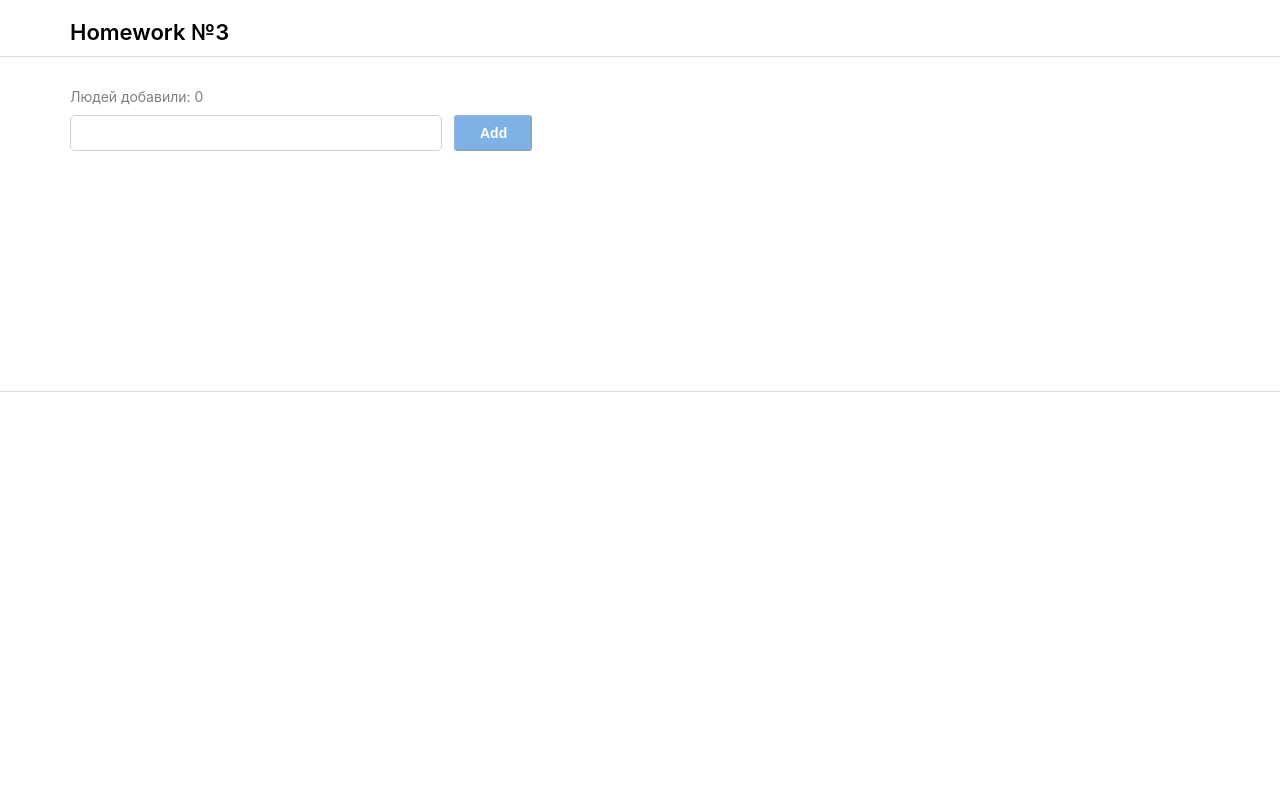
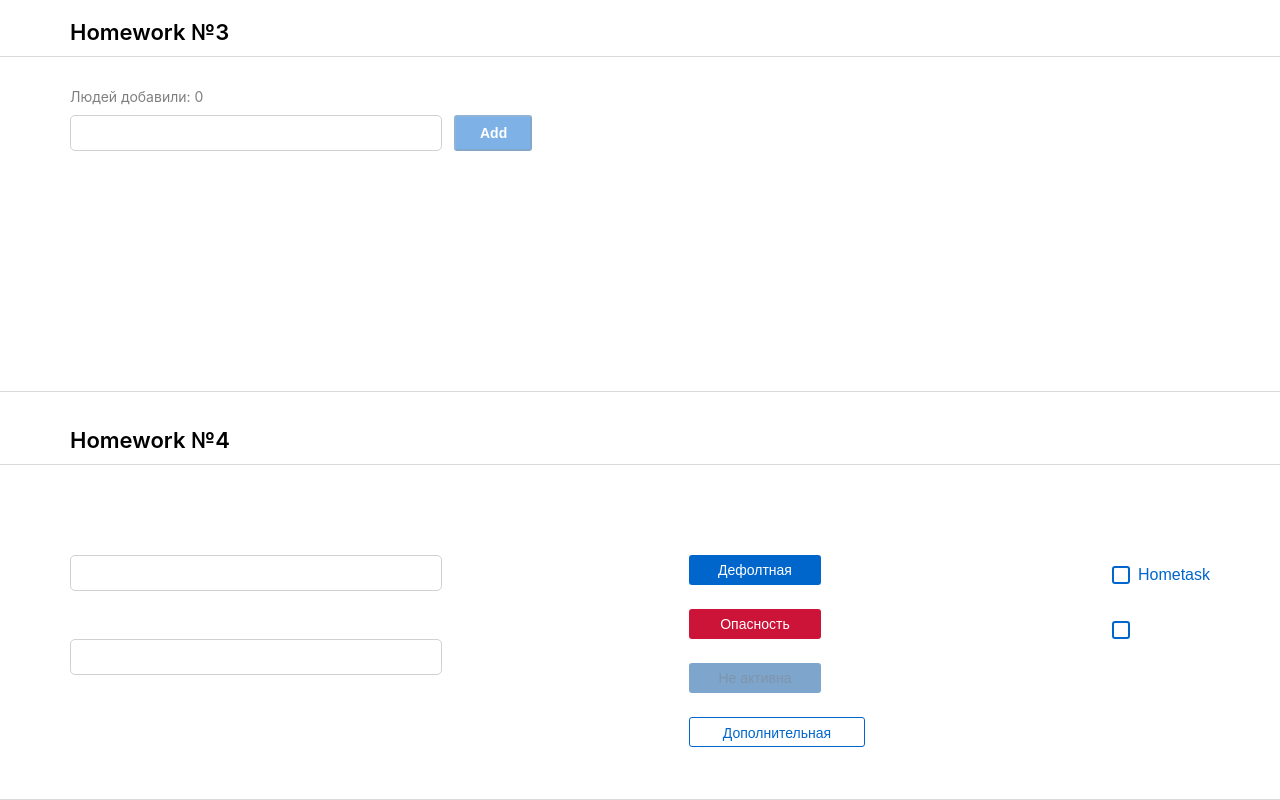
Before and after one commit to ksn-i777/homeworks-by-ignat, a React (Create React App) app: page / in a window 1280 px wide. Shown: the part 850-1650 px from the top of the page. Before the commit the page ends 1242 px from the top, so only its background shows below. Built offline with nearby package versions, Linux system fonts and the light colour scheme.

Commit message:
monday-4

```diff
--- a/src/s1-main/App.tsx
+++ b/src/s1-main/App.tsx
@@ -3,6 +3,7 @@ import s from './App.module.css'
 import HW1 from '../s2-homeworks/hw01/HW1'
 import HW2 from '../s2-homeworks/hw02/HW2'
 import HW3 from '../s2-homeworks/hw03/HW3';
+import HW4 from '../s2-homeworks/hw04/HW4';
 
 function App() {
     return (
@@ -10,7 +11,7 @@ function App() {
             <HW1/>
             <HW2/>
             <HW3/>
-            {/*<HW4/>*/}
+            <HW4/>
 
             {/*при выполнении дз 5 и более - закомментировать здесь дз 1-4, так как они есть внутри дз 5*/}
             {/*<HW5/>*/}
--- a/src/s2-homeworks/hw04/HW4.tsx
+++ b/src/s2-homeworks/hw04/HW4.tsx
@@ -3,16 +3,16 @@ import s2 from '../../s1-main/App.module.css'
 import Stand from './Stand'
 
 /*
-* 1 - понять (и простить) SuperInputText
-* 2 - в зависимости от типа и дизэйбла прицепить нужный класс в SuperButton.tsx (строка 21)
-* 3 - дописать onChangeCallback в SuperCheckbox.tsx чтоб оба чекбокса работали на стенде
-* 4 - сделать стили в соответствии с дизайном
+* 1+ - понять (и простить) SuperInputText
+* 2+ - в зависимости от типа и дизэйбла прицепить нужный класс в SuperButton.tsx (строка 21)
+* 3+ - дописать onChangeCallback в SuperCheckbox.tsx чтоб оба чекбокса работали на стенде
+* 4+ - сделать стили в соответствии с дизайном
 * */
 
 const HW4 = () => {
     return (
-        <div id={'hw4'}>
-            <div className={s2.hwTitle}>Homework #4</div>
+        <div id={'hw4'} className={s2.wrapper}>
+            <div className={s2.hwTitle}>Homework №4</div>
             {/*демонстрация возможностей компонент:*/}
             <div className={s2.hw}>
                 <Stand />
--- a/src/s2-homeworks/hw04/Stand.module.css
+++ b/src/s2-homeworks/hw04/Stand.module.css
@@ -1,23 +1,26 @@
 .stand {
     display: flex;
     justify-content: space-between;
-    align-items: center;
+    align-items: flex-start;
 }
 
 .inputs {
     display: flex;
     flex-direction: column;
     gap: 48px;
+    margin-top: 90px;
 }
 
 .buttons {
     display: flex;
     flex-direction: column;
     gap: 24px;
+    margin-top: 90px;
 }
 
 .checkboxes {
     display: flex;
     flex-direction: column;
     gap: 36px;
+    margin-top: 100px;
 }
--- a/src/s2-homeworks/hw04/Stand.tsx
+++ b/src/s2-homeworks/hw04/Stand.tsx
@@ -42,36 +42,13 @@ const Stand = () => {
 
             <div className={s.buttons}>
                 {/*обычная кнопка:*/}
-                <div>
-                    <SuperButton id={'hw4-super-button-default'}>
-                        default
-                    </SuperButton>
-                </div>
+                <div><SuperButton id={'hw4-super-button-default'}>Дефолтная</SuperButton></div>
                 {/*красная кнопка:*/}
-                <div>
-                    <SuperButton id={'hw4-super-button-red'} xType={'red'}>
-                        red
-                    </SuperButton>
-                </div>
+                <div><SuperButton id={'hw4-super-button-red'} xType={'red'}>Опасность</SuperButton></div>
                 {/*задизэйбленная кнопка:*/}
-                <div>
-                    <SuperButton
-                        id={'hw4-super-button-disabled'}
-                        xType={'red'}
-                        disabled
-                    >
-                        disabled
-                    </SuperButton>
-                </div>
-                {/*задизэйбленная кнопка:*/}
-                <div>
-                    <SuperButton
-                        id={'hw4-super-button-secondary'}
-                        xType={'secondary'}
-                    >
-                        secondary
-                    </SuperButton>
-                </div>
+                <div><SuperButton id={'hw4-super-button-disabled'} xType={'disabled'} disabled>Не активна</SuperButton></div>
+                {/*дополнительная кнопка:*/}
+                <div><SuperButton id={'hw4-super-button-secondary'} xType={'secondary'}>Дополнительная</SuperButton></div>
             </div>
 
             <div className={s.checkboxes}>
@@ -81,8 +58,7 @@ const Stand = () => {
                         id={'hw4-super-checkbox-with-text'}
                         checked={stateForAllCheckboxes}
                         onChangeChecked={setChecked}
-                    >
-                        some text
+                    >Hometask
                     </SuperCheckbox>
                 </div>
                 {/*совместим со старым кодом:*/}
--- a/src/s2-homeworks/hw04/common/c1-SuperInputText/SuperInputText.module.css
+++ b/src/s2-homeworks/hw04/common/c1-SuperInputText/SuperInputText.module.css
@@ -2,19 +2,36 @@
 }
 
 .input {
+    width: 372px;
+    height: 36px;
+    border: 1px solid #D1D1D1;
+    border-radius: 5px;
+    outline: none;
 }
 
 .inputWrapper {
+    position: relative;
 }
 
 .superInput {
 }
 
 .errorInput {
+    border-color: #CC1439;
 }
 
 .errorInput:focus {
 }
 
 .error {
+    position: absolute;
+    left: 0;
+    top: -17px;
+    width: 35px;
+    height: 17px;
+    font-style: normal;
+    font-weight: 400;
+    font-size: 14px;
+    line-height: 17px;
+    color: #CC1439;
 }
--- a/src/s2-homeworks/hw04/common/c2-SuperButton/SuperButton.module.css
+++ b/src/s2-homeworks/hw04/common/c2-SuperButton/SuperButton.module.css
@@ -1,36 +1,65 @@
 .button {
+    cursor: pointer;
+    padding: 5px 24px;
+    width: 132px;
+    height: 30px;
+    border: none;
+    border-radius: 3px;
+    outline: none;
+
+    font-style: normal;
+    font-weight: 500;
+    font-size: 14px;
+    line-height: 20px;
+    color: #FFFFFF;
 }
 
 .disabled {
+    background: #004D99;
+
+    color: #002E5C;
 }
 
 .secondary {
+    width: 176px;
+    border: 1px solid #0066CC;
+    background-color: #FFFFFF;
+
+    color: #0066CC;
 }
 
 .default {
+    background: #0066CC;
 }
 
 .red {
+    background: #CC1439;
 }
 
 .default:hover {
+    background: #0080FF;
 }
 
 .red:hover {
+    background: #FF1A47;
 }
 
 .secondary:hover {
+    background: #E5F0FA;
 }
 
-
 .default:active {
+    background: #0059B3;
 }
 
 .secondary:active {
+    background: #C9E5FF;
 }
 
 .red:active {
+    background: #B31232;
 }
 
 .button:disabled {
+    opacity: 0.5;
 }
--- a/src/s2-homeworks/hw04/common/c2-SuperButton/SuperButton.tsx
+++ b/src/s2-homeworks/hw04/common/c2-SuperButton/SuperButton.tsx
@@ -17,12 +17,10 @@ const SuperButton: React.FC<SuperButtonPropsType> = (
         ...restProps // все остальные пропсы попадут в объект restProps, там же будет children
     }
 ) => {
-    const finalClassName = s.button
-        // + (disabled
-        //         ? ...
-        //         : xType === 'red'
-        //             ? ...
-        + (className ? ' ' + className : '') // задачка на смешивание классов
+    const finalClassName = s.button + (disabled ? ' ' + s.disabled
+            : xType === 'red' ? ' ' + s.red
+            : xType === 'secondary' ? ' ' + s.secondary : ' ' + s.default)
+        + (className ? ' ' + className : '') //+ задачка на смешивание классов
 
     return (
         <button
--- a/src/s2-homeworks/hw04/common/c3-SuperCheckbox/SuperCheckbox.module.css
+++ b/src/s2-homeworks/hw04/common/c3-SuperCheckbox/SuperCheckbox.module.css
@@ -25,6 +25,7 @@
     border-radius: 3px;
     border: 2px solid #06c;
     cursor: pointer;
+    outline: none;
 }
 
 .checkbox:checked {
@@ -41,4 +42,9 @@
 .spanClassName {
     font-family: 'Montserrat', sans-serif;
     color: #06c;
+
+    font-style: normal;
+    font-weight: 400;
+    font-size: 16px;
+    line-height: 20px;
 }
--- a/src/s2-homeworks/hw04/common/c3-SuperCheckbox/SuperCheckbox.tsx
+++ b/src/s2-homeworks/hw04/common/c3-SuperCheckbox/SuperCheckbox.tsx
@@ -28,7 +28,9 @@ const SuperCheckbox: React.FC<SuperCheckboxPropsType> = (
 ) => {
     const onChangeCallback = (e: ChangeEvent<HTMLInputElement>) => {
         // задачка на написание онченджа
+        onChange?.(e)
 
+        onChangeChecked?.(e.currentTarget.checked)
     }
 
     const finalInputClassName = s.checkbox
```
